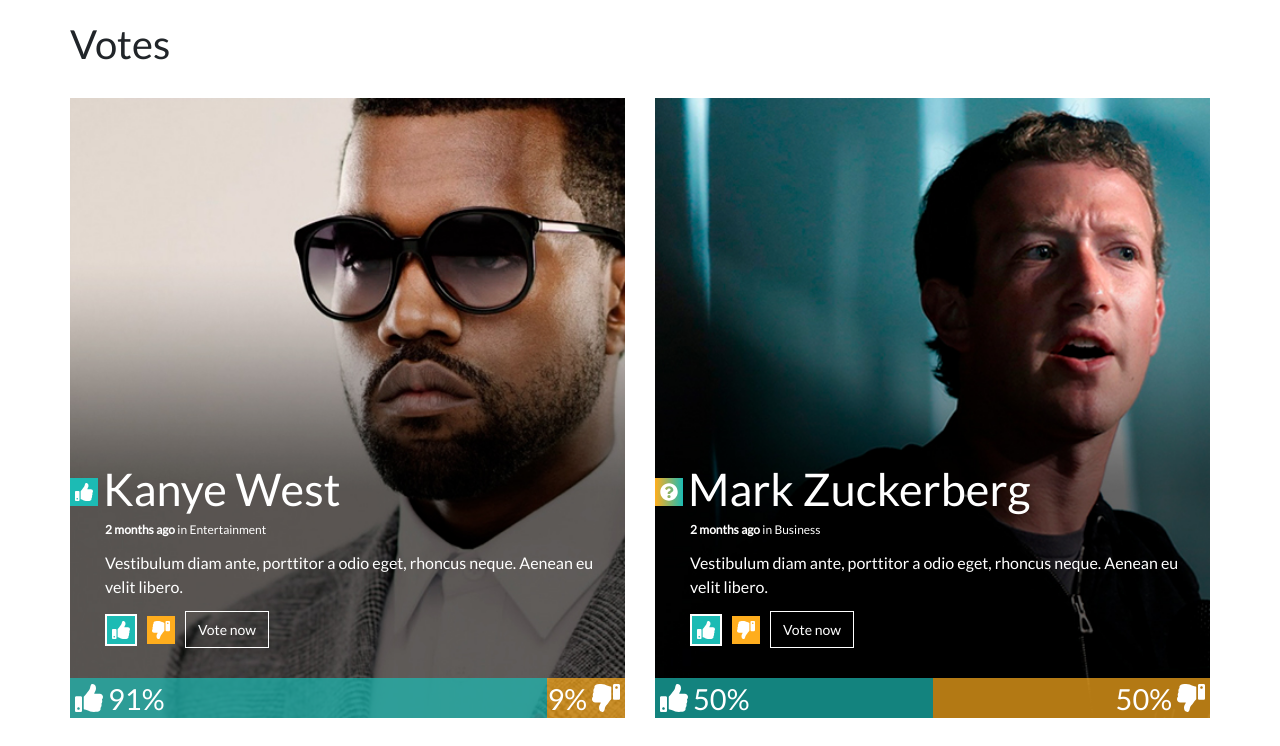
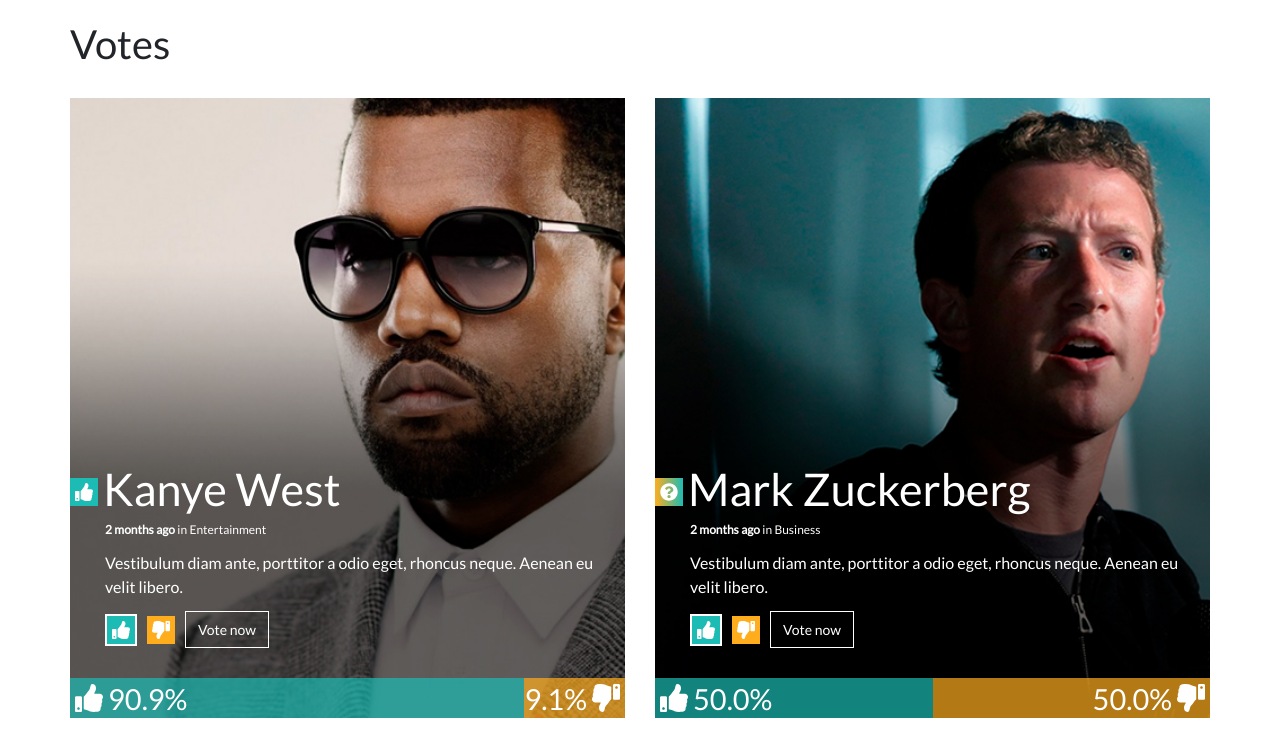
Before and after one commit to AdrCard90/zemoga-prueba, a React (Create React App) app: page / in a window 1280 px wide. Shown: the top 746 px of the page. Built offline with nearby package versions, Linux system fonts and the light colour scheme.

Commit message:
percentages with 1 decimal

```diff
--- a/src/components/CelebrityBox/CelebrityBox.jsx
+++ b/src/components/CelebrityBox/CelebrityBox.jsx
@@ -127,9 +127,10 @@
             <div
               className="celebrity__percentages-bar positive bar-positive opacity-positive"
               style={{
-                width: `${Math.round(
-                  (votes.positive * 100) / (votes.positive + votes.negative)
-                )}%`
+                width: `${(
+                  (votes.positive * 100) /
+                  (votes.positive + votes.negative)
+                ).toFixed(1)}%`
               }}
             >
               <FontAwesomeIcon
@@ -137,17 +138,19 @@
                 icon={faThumbsUp}
               />
               <span className="celebrity__percentages-percentage">
-                {Math.round(
-                  (votes.positive * 100) / (votes.positive + votes.negative)
-                )}
+                {(
+                  (votes.positive * 100) /
+                  (votes.positive + votes.negative)
+                ).toFixed(1)}
                 %
               </span>
             </div>
             <div className="celebrity__percentages-bar negative bar-negative opacity-negative">
               <span className="celebrity__percentages-percentage">
-                {Math.round(
-                  (votes.negative * 100) / (votes.positive + votes.negative)
-                )}
+                {(
+                  (votes.negative * 100) /
+                  (votes.positive + votes.negative)
+                ).toFixed(1)}
                 %
               </span>
               <FontAwesomeIcon
```
